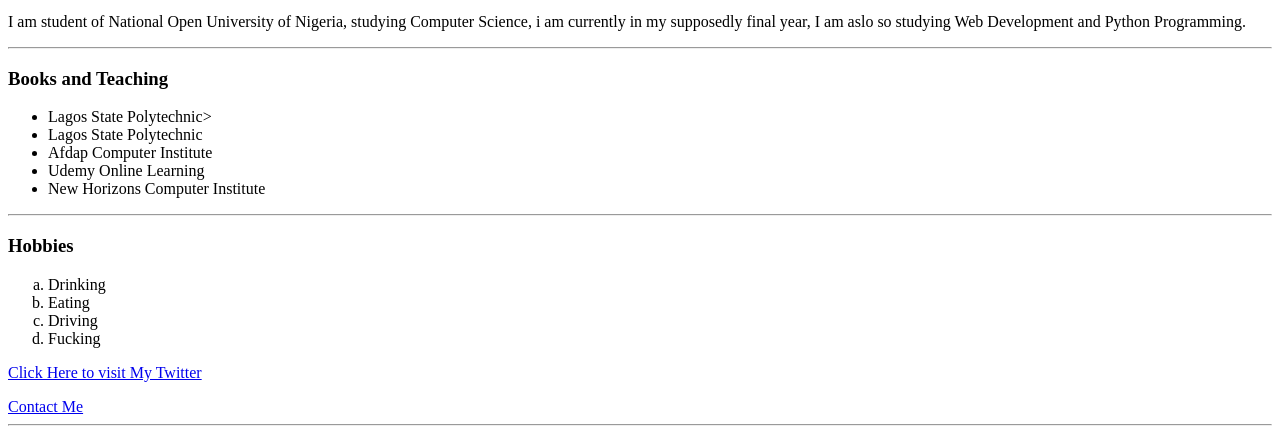
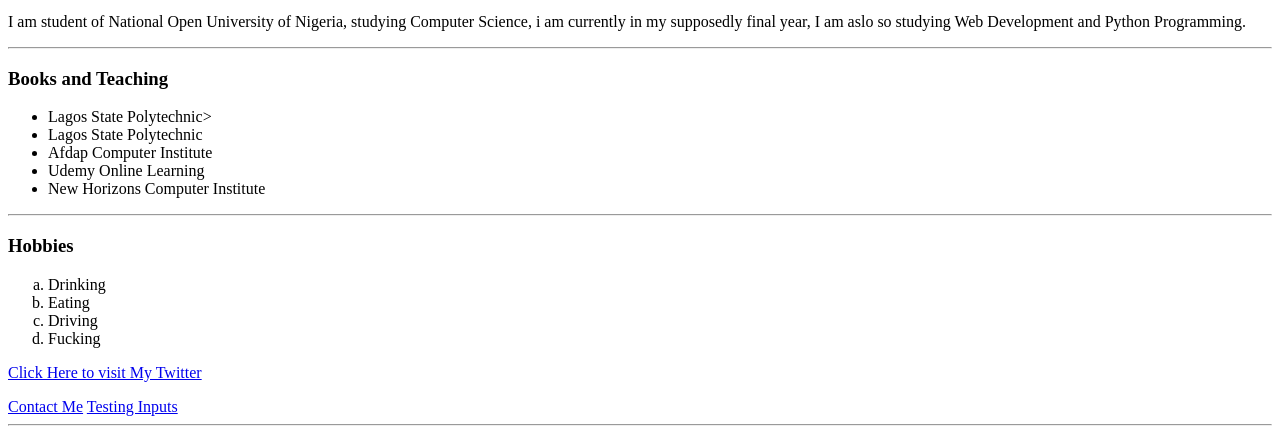
Before and after one commit to Coolsalm/cv, a plain HTML site: page index.html in a window 1280 px wide. Shown: the part 357-788 px from the top of the page. Drawn offline with Linux system fonts and the light colour scheme.

Commit message:
Update index.html

```diff
--- a/index.html
+++ b/index.html
@@ -46,6 +46,7 @@
     <a href="https://twitter.com/lagosbot">Click Here to visit My Twitter</a>
   </p>
   <a href="contact.html">Contact Me</a>
+  <a href="input.html">Testing Inputs </a>
   <hr>
   <table cellspacing="10">
     <thead>
```
